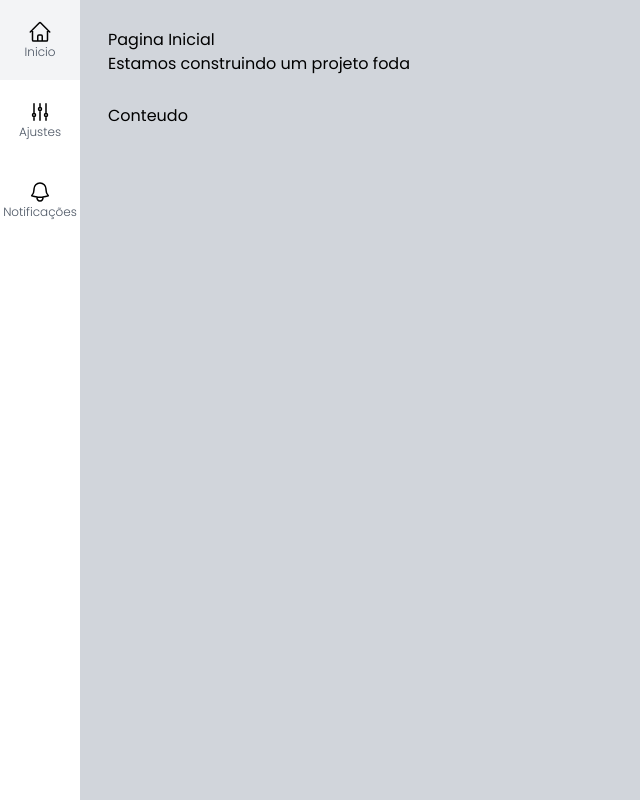
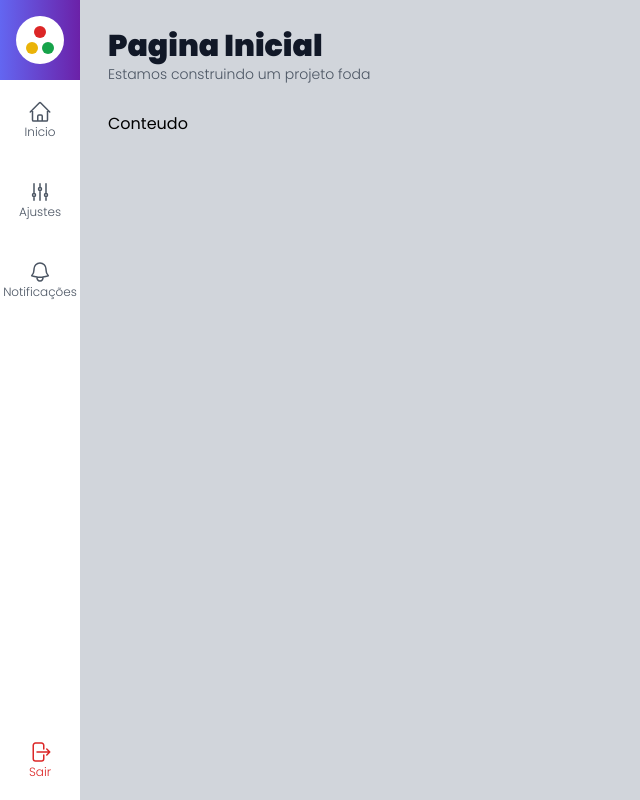
Before and after one commit to leomoreira597/template-admin, a Next.js app: page / in a window 1280 px wide. Shown: the whole page, without its empty margins (0-640 px from the left). Built offline with nearby package versions, Linux system fonts and the light colour scheme.

Commit message:
Alterações do menu lateral

```diff
--- a/components/icons/index.tsx
+++ b/components/icons/index.tsx
@@ -15,3 +15,9 @@ export const IconeSino = (
         <path strokeLinecap="round" strokeLinejoin="round" d="M14.857 17.082a23.848 23.848 0 005.454-1.31A8.967 8.967 0 0118 9.75v-.7V9A6 6 0 006 9v.75a8.967 8.967 0 01-2.312 6.022c1.733.64 3.56 1.085 5.455 1.31m5.714 0a24.255 24.255 0 01-5.714 0m5.714 0a3 3 0 11-5.714 0" />
     </svg>
 )
+
+export const IconeSair = (
+    <svg xmlns="http://www.w3.org/2000/svg" fill="none" viewBox="0 0 24 24" strokeWidth={1.5} stroke="currentColor" className="w-6 h-6">
+        <path strokeLinecap="round" strokeLinejoin="round" d="M15.75 9V5.25A2.25 2.25 0 0013.5 3h-6a2.25 2.25 0 00-2.25 2.25v13.5A2.25 2.25 0 007.5 21h6a2.25 2.25 0 002.25-2.25V15m3 0l3-3m0 0l-3-3m3 3H9" />
+    </svg>
+)
--- /dev/null
+++ b/components/template/Logo.tsx
@@ -0,0 +1,11 @@
+export default function Logo(props) {
+    return (
+        <div className={`flex flex-col h-12 w-12 bg-white rounded-full items-center justify-center`}>
+            <div className={`h-3 w-3 rounded-full bg-red-600 mb-0.5`} />
+            <div className={`flex mt-0.5`}>
+                <div className={`h-3 w-3 rounded-full bg-yellow-500 mr-0.5`} />
+                <div className={`h-3 w-3 rounded-full bg-green-600 ml-0.5`} />
+            </div>
+        </div>
+    );
+}
--- a/components/template/MenuItem.tsx
+++ b/components/template/MenuItem.tsx
@@ -1,20 +1,32 @@
 import Link from 'next/link'
 
 interface MenuItemProps {
-    url: string
-    texto: string,
+    url?: string
+    texto: string
     icone: any
+    className?: string
+    onClick?: (evento: any) => void
 }
 
 export default function MenuItem(props: MenuItemProps) {
+    function renderizarLink() {
+        return (
+            <a className={`flex flex-col justify-center items-center w-20 h-20 text-gray-600 ${props.className}`}>
+                {props.icone}
+                <span className={`text-xs font-light`}>{props.texto}</span>
+            </a>
+        );
+    }
     return (
-        <li className={` hover:bg-gray-100`}>
-            <Link href={props.url}>
-                <a className={`flex flex-col justify-center items-center w-20 h-20 `}>
-                    {props.icone}
-                    <span className={`text-xs font-light text-gray-600`}>{props.texto}</span>
-                </a>
-            </Link>
+        <li onClick={props.onClick} className={` hover:bg-gray-100 cursor-pointer`}>
+            {props.url ? (
+                <Link href={props.url}>
+                    {renderizarLink()}
+                </Link>
+            ) : (
+                renderizarLink()
+            )}
+
         </li>
     );
 }
--- a/components/template/MenuLateral.tsx
+++ b/components/template/MenuLateral.tsx
@@ -1,14 +1,24 @@
 import MenuItem from "./MenuItem";
-import { IconeCasa, IconeAjustes, IconeSino } from "../icons";
+import { IconeCasa, IconeAjustes, IconeSino, IconeSair } from "../icons";
+import Logo from "./Logo";
 
 export default function MenuLateral(){
     return(
-        <aside>
-            <ul>
+        <aside className={`flex flex-col `}>
+            <div className={`flex flex-col items-center justify-center
+            h-20 w-20 bg-gradient-to-r from-indigo-500 to-purple-800`
+            }>
+                <Logo />
+            </div>
+            <ul className={` flex-grow`}>
                 <MenuItem url="/" texto="Inicio" icone={IconeCasa}  />
                 <MenuItem url="/ajustes" texto="Ajustes" icone={IconeAjustes} />
                 <MenuItem url="/notificacoes" texto="Notificações" icone={IconeSino} />
             </ul>
+            <ul>
+                <MenuItem onClick={() => console.log('Saiu')} texto="Sair" icone={IconeSair}
+                className={`text-red-600 hover:bg-red-400 hover:text-white`} />
+            </ul>
         </aside>
     );
 }
--- a/components/template/Titulo.tsx
+++ b/components/template/Titulo.tsx
@@ -7,8 +7,12 @@ interface TituloProps{
 export default function Titulo(props: TituloProps){
     return(
         <div>
-            <h1 className={``}>{props.titulo}</h1>
-            <h2>{props.subtitulo}</h2>
+            <h1 className={`font-black text-3xl text-gray-900 `}>
+                {props.titulo}
+            </h1>
+            <h2 className={`font-light text-sm text-gray-600`}>
+                {props.subtitulo}
+            </h2>
         </div>
     );
 }
```
